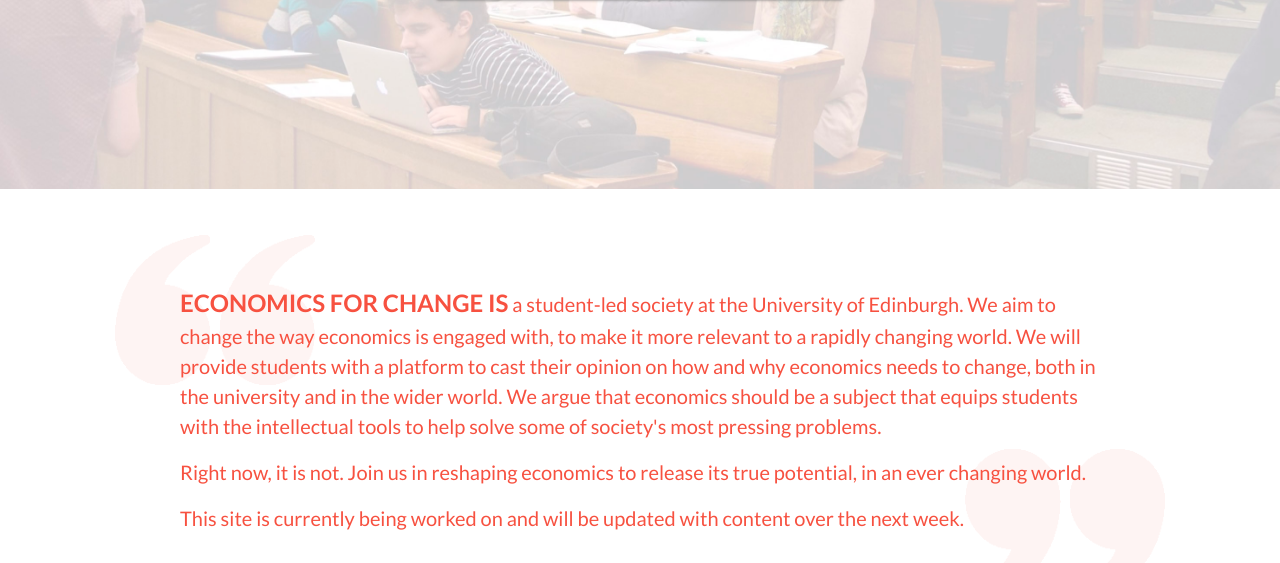
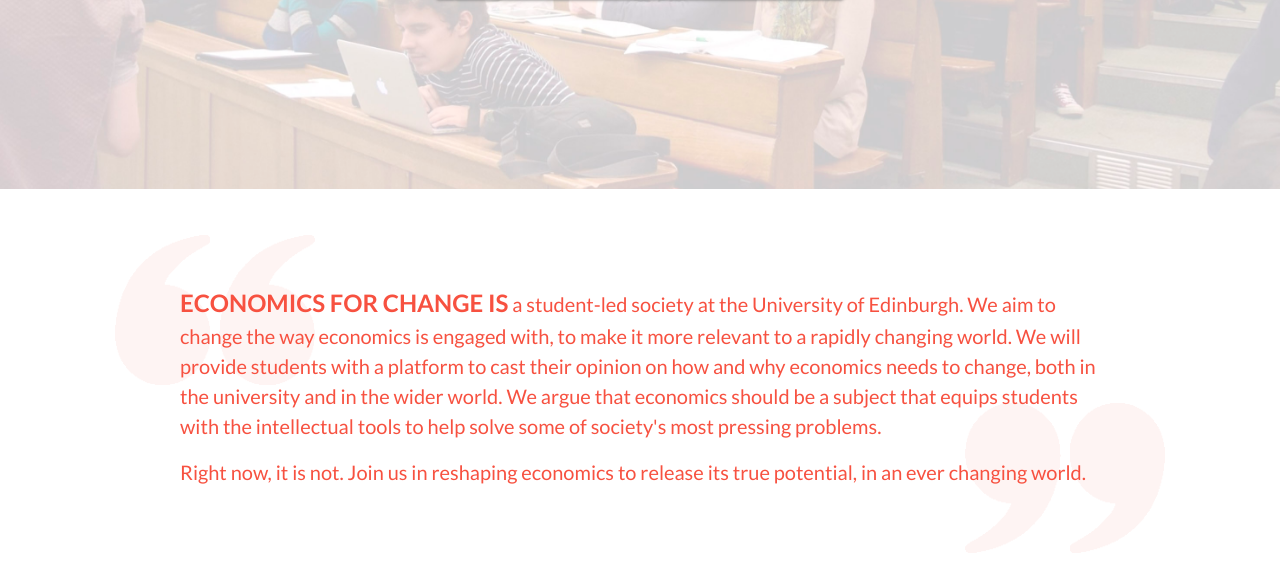
Before and after one commit to fredbeast/fredbeast.github.io, a website: page index.html in a window 1280 px wide. Shown: the part 389-952 px from the top of the page. Drawn offline with Linux system fonts and the light colour scheme.

Commit message:
take down maintenance

```diff
--- a/index.html
+++ b/index.html
@@ -103,9 +103,6 @@
                 <p class="lead quote-text">
                     Right now, it is not. Join us in reshaping economics to release its true potential, in an ever
                     changing world.
-                </p>
-                <p class="lead quote-text">
-                    This site is currently being worked on and will be updated with content over the next week.
                 </p>
             </div>
         </div>
```
